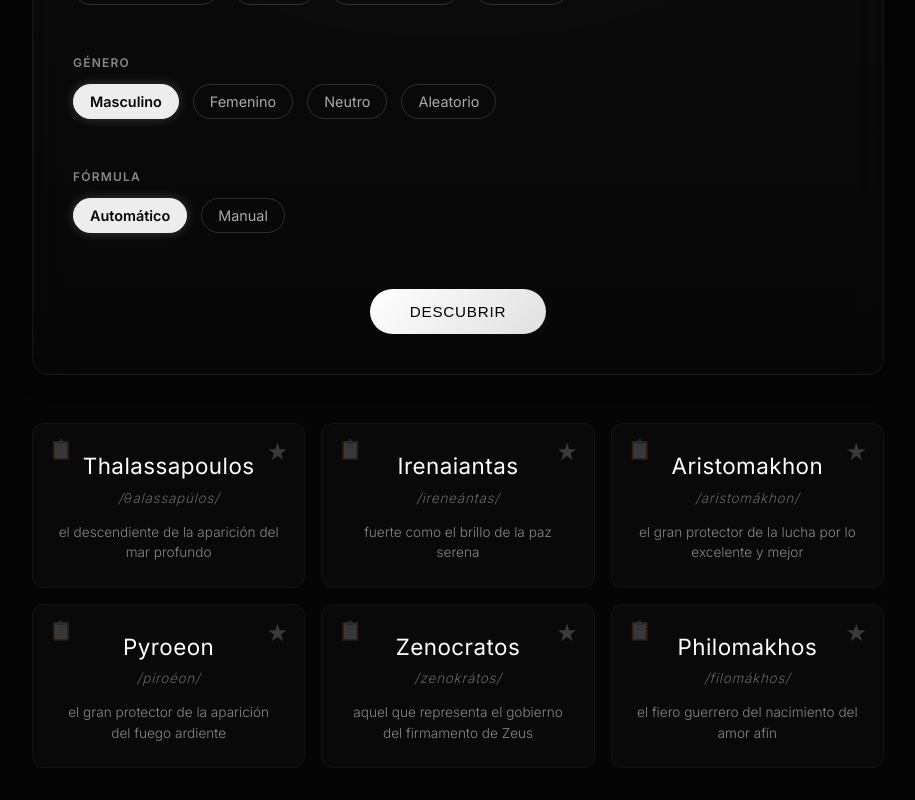
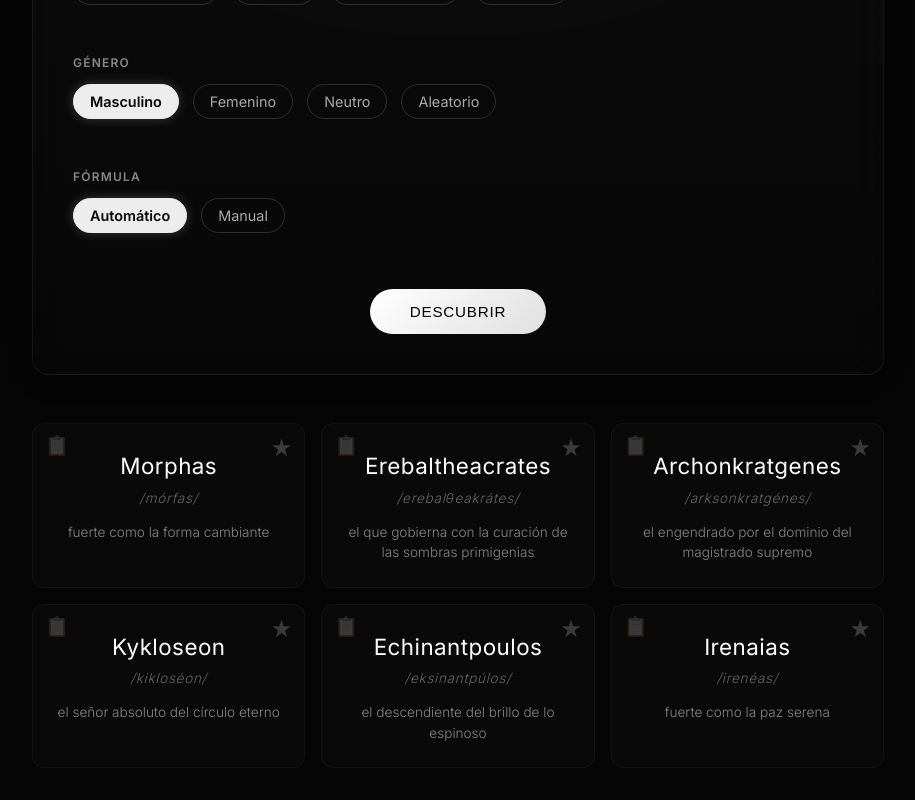
Before and after one commit to AndreaGonRod/generator, a React (Vite) app: page / in a window 1280 px wide. Shown: the part 526-1326 px from the top of the page, without its empty margins (182-1097 px from the left). Built offline with nearby package versions, Linux system fonts and the light colour scheme.

Commit message:
feat: implement name generator application with UI and logic

```diff
--- a/src/App.css
+++ b/src/App.css
@@ -330,8 +330,8 @@ input:focus {
 
 .card-actions {
   position: absolute;
-  top: 12px;
-  right: 12px;
+  top: 8px;
+  right: 8px;
   display: flex;
   align-items: center;
   gap: 8px;
@@ -419,3 +419,8 @@ input:focus {
   background: rgba(255, 255, 255, 0.1);
   border-color: rgba(255, 255, 255, 0.2);
 }
+
+.copy-btn.active {
+  color: #ffd700;
+  text-shadow: 0 0 10px rgba(255, 215, 0, 0.5);
+}
--- a/src/App.jsx
+++ b/src/App.jsx
@@ -615,13 +615,13 @@ function App() {
                     className="card"
                     style={{ animationDelay: `${index * 0.05}s` }}
                   >
-                    <div className="copy-action" style={{ position: 'absolute', top: '12px', left: '12px' }}>
+                    <div className="copy-action" style={{ position: 'absolute', top: '8px', left: '8px' }}>
                       <button
-                        className="copy-btn"
+                        className={`copy-btn ${copiedId === (item.id || item.name) ? 'active' : ''}`}
                         onClick={() => copyToClipboard(item)}
                         title="Copiar al portapapeles"
                       >
-                        {copiedId === (item.id || item.name) ? '✅' : '📋'}
+                        {copiedId === (item.id || item.name) ? '✓' : '📋'}
                       </button>
                     </div>
                     <div className="card-actions">
--- a/src/nameGenerator.js
+++ b/src/nameGenerator.js
@@ -1768,11 +1768,11 @@ export function generateLocalNames(params) {
       formula = useCustomFormula ? (params.formula || ['ROOT', 'SUFFIX']) : getRandomStructure(formulaComps);
       const suffixPool = params.suffix ? components.suffixes : components.suffixes.filter((item) => item.gender === gender);
 
-      rootComp = findOrPick(components.roots, params.root);
-      suffixComp = findOrPick(suffixPool, params.suffix);
-      c1Comp = findOrPick(components.simpleConnectors, params.connector1);
-      infixComp = findOrPick(components.complexInfixes, params.infix);
-      c2Comp = findOrPick(components.simpleConnectors, params.connector2);
+      rootComp = formula.includes('ROOT') ? findOrPick(components.roots, params.root) : undefined;
+      suffixComp = formula.includes('SUFFIX') ? findOrPick(suffixPool, params.suffix) : undefined;
+      c1Comp = formula.includes('CONNECTOR1') ? findOrPick(components.simpleConnectors, params.connector1) : undefined;
+      infixComp = formula.includes('INFIX') ? findOrPick(components.complexInfixes, params.infix) : undefined;
+      c2Comp = formula.includes('CONNECTOR2') ? findOrPick(components.simpleConnectors, params.connector2) : undefined;
 
       finalStyle = style;
     }
@@ -1874,6 +1874,15 @@ function buildName(parts) {
     .join(' ')
     .replace(/\s+/g, ' ')
     .replace(/\bde el\b/g, 'del')
+    .replace(/\bde de\b/g, 'de')
+    .replace(/\by y\b/g, 'y')
+    .replace(/\by de\b/g, 'y')
+    .replace(/\bde y\b/g, 'y')
+    .replace(/\bde del\b/g, 'del')
+    .replace(/\bde ([a-záéíóúñ]+) (el|la|los|las|del|y)\b/gi, '$1 de $2')
+    .replace(/\bde de\b/g, 'de')
+    .replace(/\bde del\b/g, 'del')
+    .replace(/\bde y\b/g, 'y')
     .trim();
 
   let originMix = null;
```
